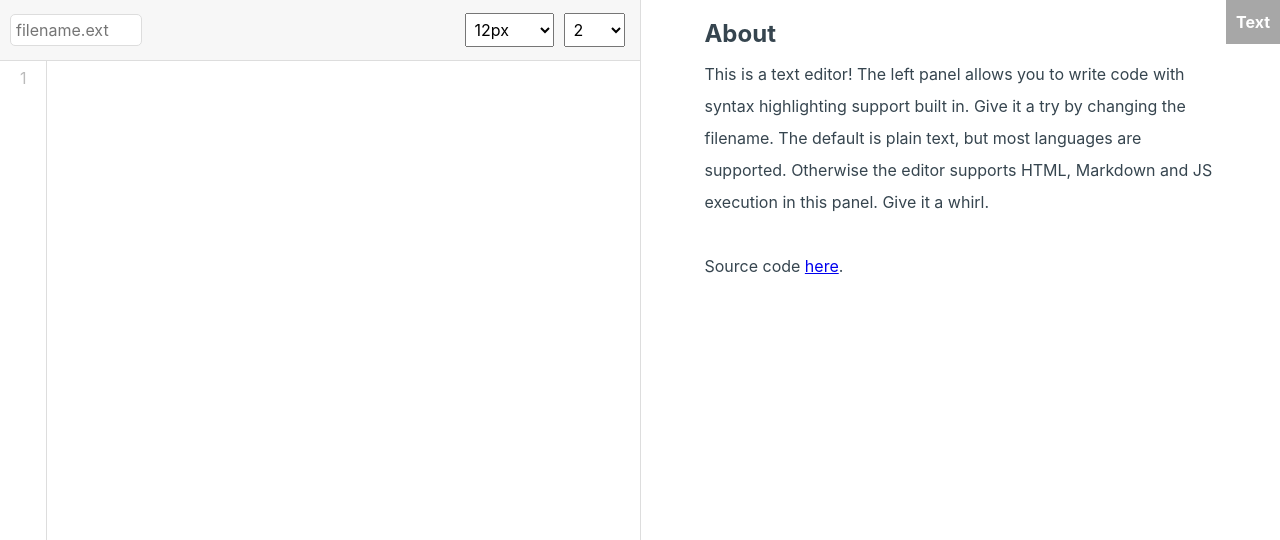
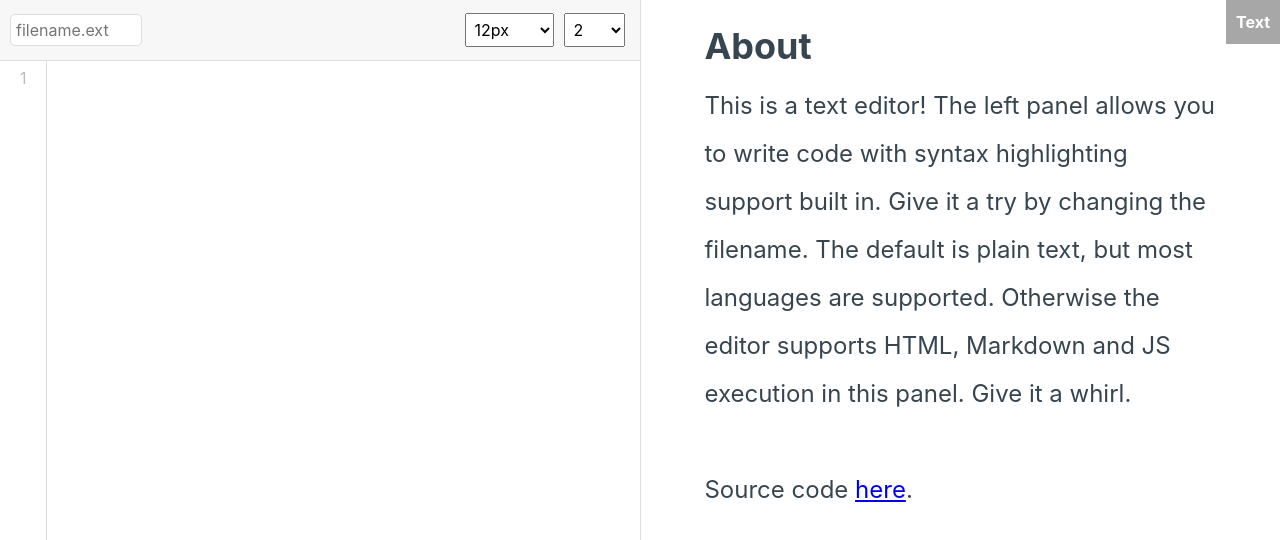
Before and after one commit to DarkPurple141/vue-editor, a Vue app: page / in a window 1280 px wide. Shown: the top 540 px of the page. Built offline with nearby package versions, Linux system fonts and the light colour scheme; the HTML template or start-up script is replaced by a standard one.

Commit message:
no change is good change

```diff
--- a/src/components/EditConsole.vue
+++ b/src/components/EditConsole.vue
@@ -24,7 +24,7 @@
                Otherwise the editor supports HTML, Markdown and JS execution in this panel.
                Give it a whirl.</p>
             <br>
-            <p>Source code <a href="https://editor.alhinds.com/">here</a>.</p>
+            <p>Source code <a href="https://github.com/DarkPurple141/vue-editor">here</a>.</p>
          </div>
 
       </div>
@@ -123,4 +123,10 @@ iframe.standard {
       height: 40vh;
    }
 }
+
+@media screen and (min-width: 1000px) {
+   .text {
+      font-size: 1.5em;
+   }
+}
 </style>
```
Also changed, not shown: 7 other files (tests, documents, lock files or other folders).
